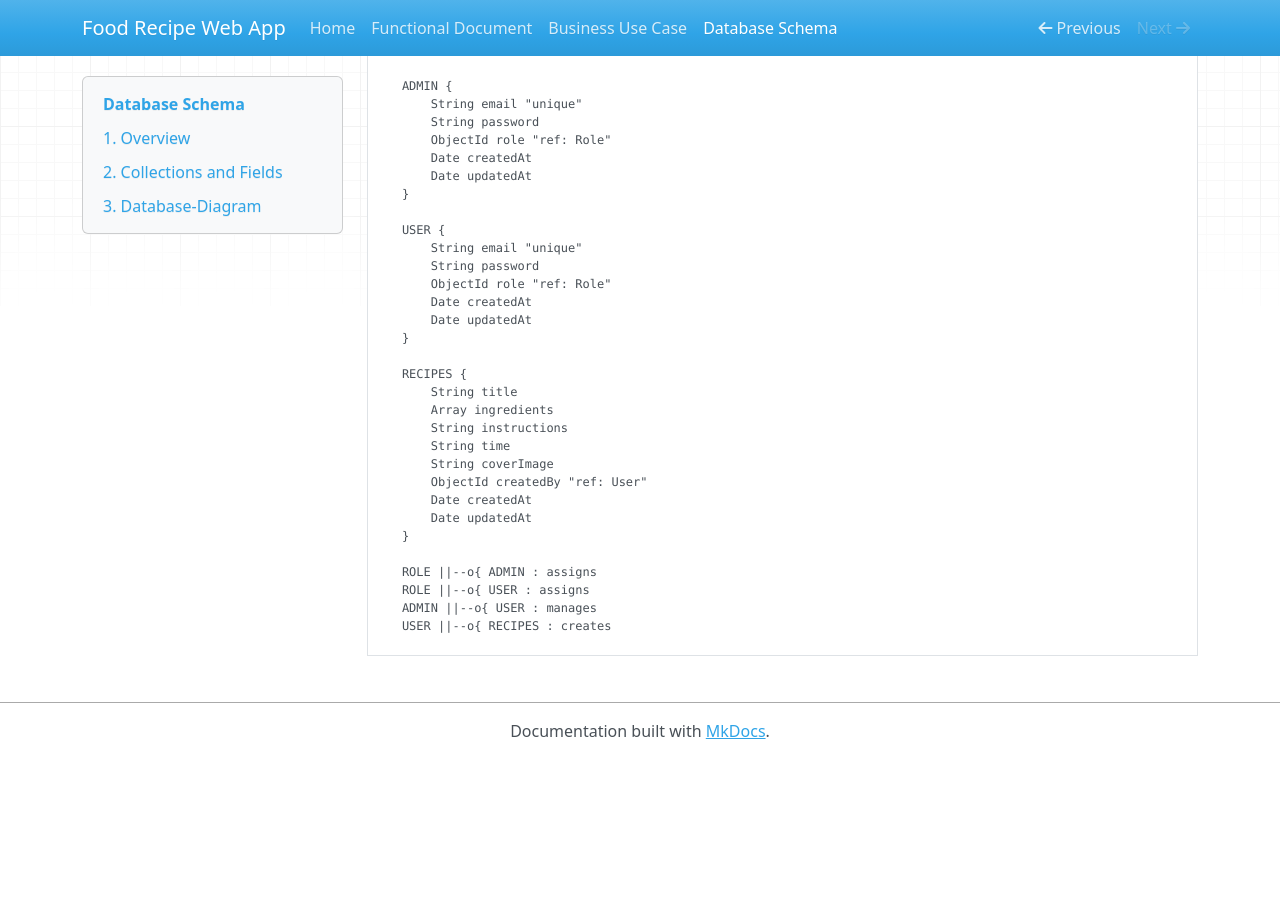
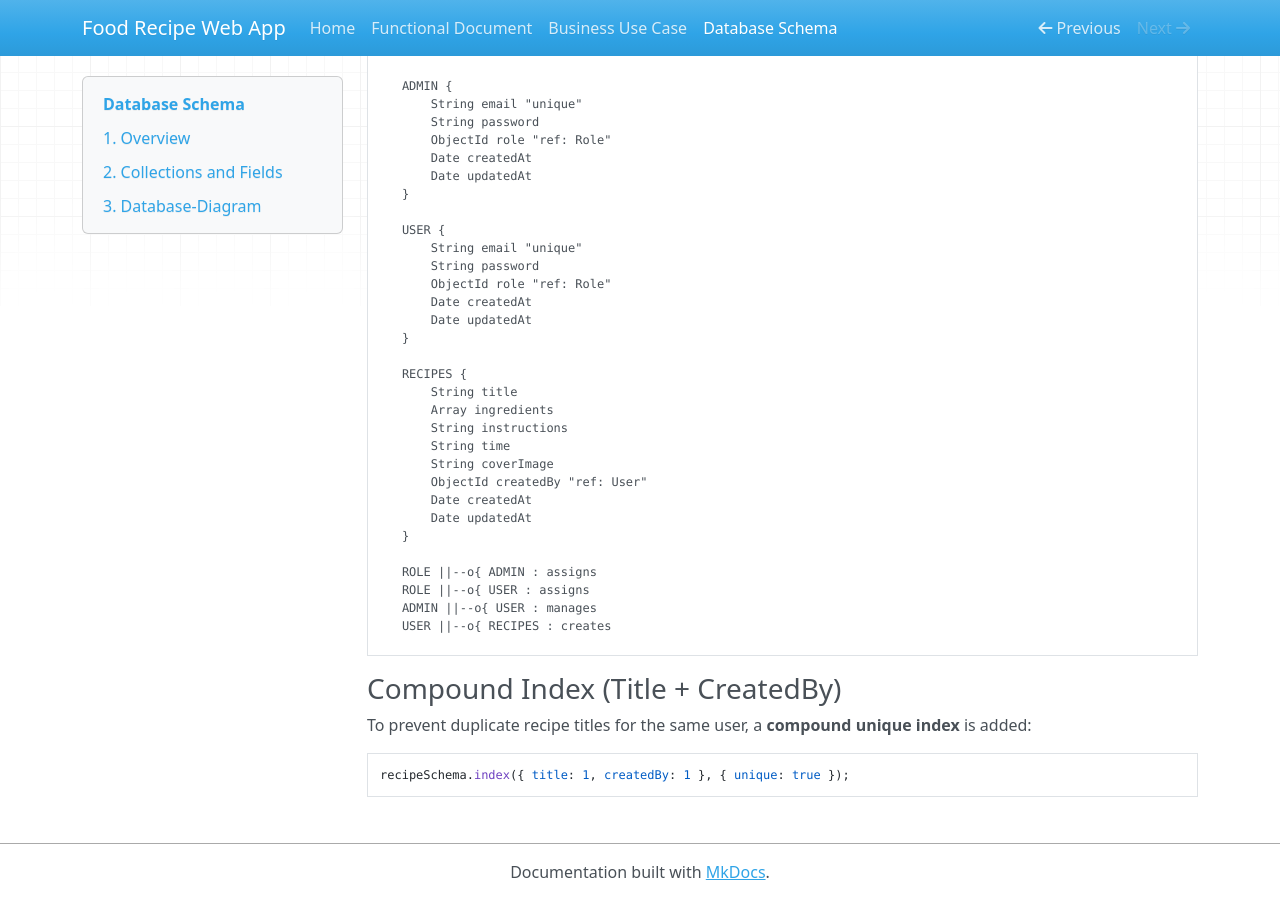
Before and after one commit to cia-GKMIT/Functional-Document-FoodRecipeWebApp, an MkDocs documentation site: the page built from docs/database_schema.md, in a window 1280 px wide and 900 px high, scrolled down 1122 px. Built offline with MkDocs 1.6.1, drawn with Linux system fonts in a browser that asks for light colours; nearby versions of some CDN libraries; before the commit the page ends 1881 px from its top, so only the background shows below that.

Commit message:
Added Indexing to  documentation

````diff
--- a/docs/database_schema.md
+++ b/docs/database_schema.md
@@ -94,3 +94,11 @@ erDiagram
     USER ||--o{ RECIPES : creates
 
 ```
+
+###  Compound Index (Title + CreatedBy)
+
+To prevent duplicate recipe titles for the same user, a **compound unique index** is added:
+
+```js
+recipeSchema.index({ title: 1, createdBy: 1 }, { unique: true });
+```
````
